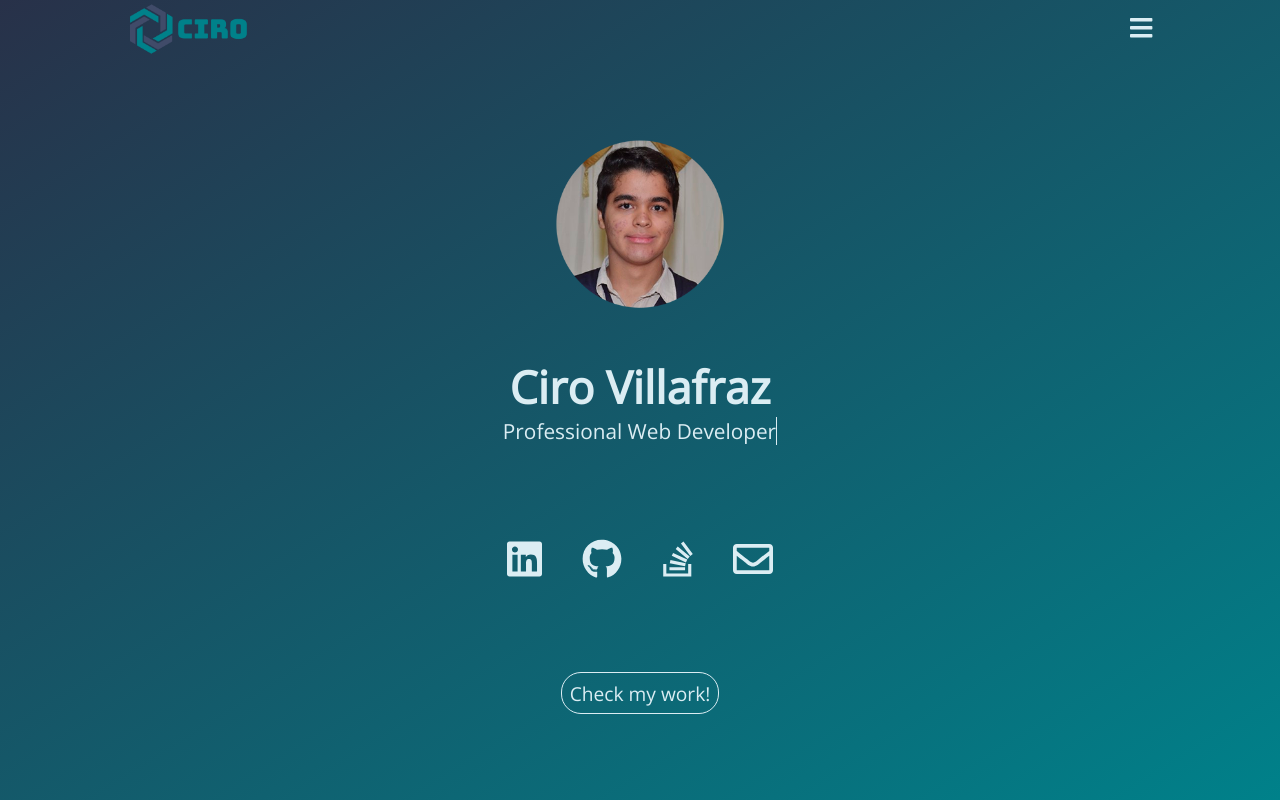
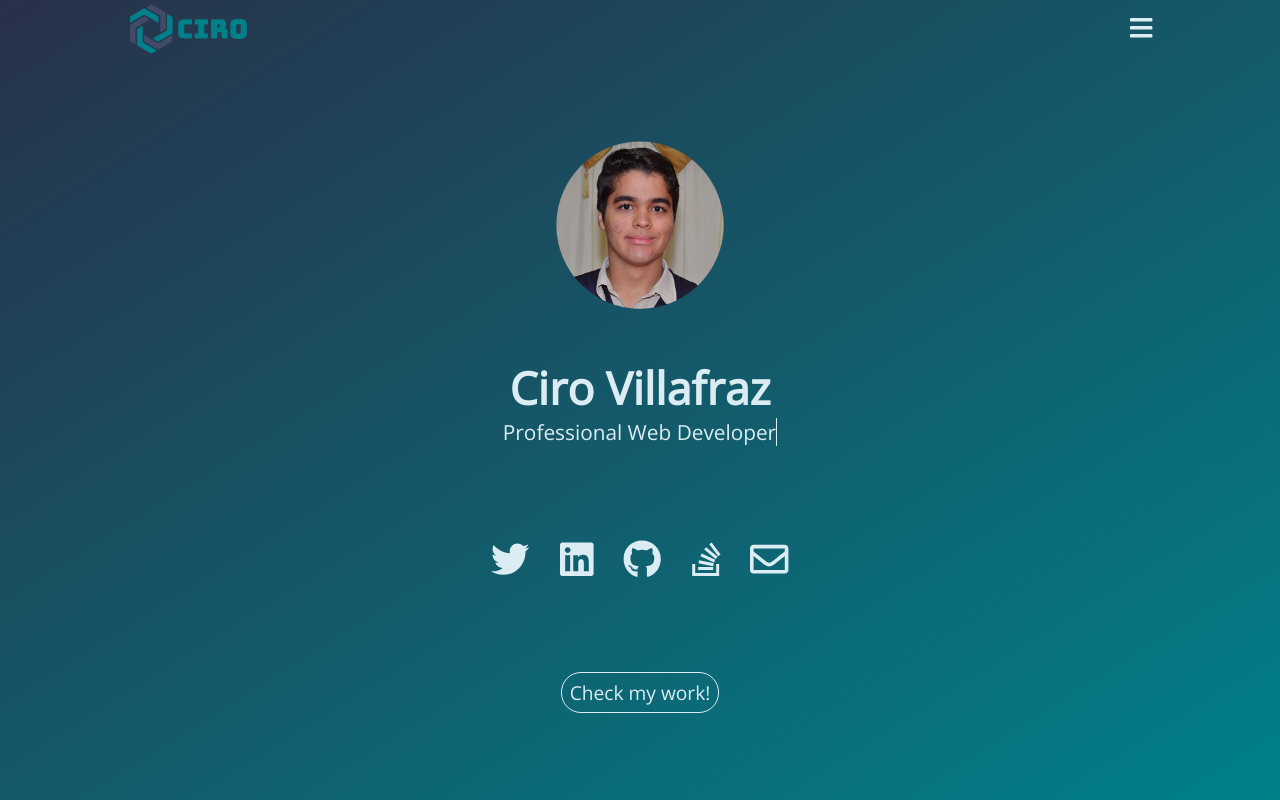
Before and after one commit to cvillafraz/Cirovcom, a React app: page /#/ in a window 1280 px wide. Built offline with nearby package versions, Linux system fonts and the light colour scheme.

Commit message:
fixed project links

```diff
--- a/package.json
+++ b/package.json
@@ -8,7 +8,7 @@
   },
   "repository": {
     "type": "git",
-    "url": ""
+    "url": "https://github.com/cvillafraz/Cirovcom"
   },
   "author": "Ciro",
   "license": "MIT",
--- a/src/components/Footer.tsx
+++ b/src/components/Footer.tsx
@@ -17,27 +17,54 @@ class Footer extends Component <any, Istate> {
     this.setState({ isModalVisible: this.state.isModalVisible ? false : true });
   }
   public render(): React.ReactNode {
-    return <React.Fragment>
-      {this.state.isModalVisible && <Modal toggle={this.handleModal}/>}
+    return (
+      <React.Fragment>
+        {this.state.isModalVisible && <Modal toggle={this.handleModal} />}
         <footer>
           <div id="contact" className="wrapper">
             <h2>Contact me!</h2>
-            <a href="https://www.linkedin.com/in/ciro-villafraz/" target="_blank">
+            <div className="social-icons">
+              <a
+                href="https://twitter.com/cvillafraz"
+                target="_blank"
+                item-prop="url"
+                aria-label="twitter"
+              >
+                <FontAwesomeIcon icon={["fab", "twitter"]} />
+              </a>
+              <a
+                href="https://www.linkedin.com/in/ciro-villafraz/"
+                target="_blank"
+                item-prop="url"
+                aria-label="linkedin"
+              >
                 <FontAwesomeIcon icon={["fab", "linkedin"]} />
               </a>
-            <a href="https://github.com/cvillafraz" target="_blank">
+              <a
+                href="https://github.com/cvillafraz"
+                target="_blank"
+                item-prop="url"
+                aria-label="github"
+              >
                 <FontAwesomeIcon icon={["fab", "github"]} />
               </a>
-            <a href="https://es.stackoverflow.com/users/103373/c-villafraz?tab=profile" target="_blank">
+              <a
+                href="https://es.stackoverflow.com/users/103373/c-villafraz?tab=profile"
+                target="_blank"
+                item-prop="url"
+                aria-label="stack overflow"
+              >
                 <FontAwesomeIcon icon={["fab", "stack-overflow"]} />
               </a>
               <a onClick={this.handleModal}>
                 <FontAwesomeIcon icon={["far", "envelope"]} />
               </a>
             </div>
+          </div>
           <p>&copy; Ciro Villafraz, 2018</p>
         </footer>
-      </React.Fragment>;
+      </React.Fragment>
+    );
   }
 }
 
--- a/src/components/Home.tsx
+++ b/src/components/Home.tsx
@@ -92,6 +92,14 @@ class Home extends Component<any, IState> {
             </div>
             <div className="social-icons">
               <a
+                href="https://twitter.com/cvillafraz"
+                target="_blank"
+                item-prop="url"
+                aria-label="twitter"
+              >
+                <FontAwesomeIcon icon={["fab", "twitter"]} />
+              </a>
+              <a
                 href="https://www.linkedin.com/in/ciro-villafraz/"
                 target="_blank"
                 item-prop="url"
--- a/src/components/Portfolio.tsx
+++ b/src/components/Portfolio.tsx
@@ -32,7 +32,7 @@ class Portfolio extends Component <Iprops, any> {
                         <h2>{item.title.rendered}</h2>
                         {Parser(item.content.rendered)}
                       </figcaption>
-                      <a href={item.link} target="_blank">
+                      <a href={item.code_link} target="_blank">
                         View project
                       </a>
                     </figure>)}
--- a/src/styles/Footer.scss
+++ b/src/styles/Footer.scss
@@ -16,6 +16,9 @@ footer p{
     background: $color3;
     padding: .7rem;
 }
+.social-icons{
+    margin: 0 auto;
+}
 #contact a{
     color:$color4;
     font-size: 1.7rem;
@@ -23,12 +26,7 @@ footer p{
         color:$color3;
     }
 }
-#contact a:nth-child(3){
-    margin: 0 1.4rem;
-}
-#contact a:last-child{
-    margin-left:1.4rem;
-}
+
 @media screen and (min-width: 768px){
     #contact h2{
         font-size: 1.7rem;
--- a/src/styles/Home.scss
+++ b/src/styles/Home.scss
@@ -71,9 +71,9 @@
         }
     }
     .social-icons{
-        width: 30%;
+        width: 32%;
     }
     .social-icons a{
-        font-size: 2.5rem;
+        font-size: 2.4rem;
     }
 }
```
Also changed, not shown: 1 other file (tests, documents, lock files or other folders). Lines whose indentation alone changed are shown as unchanged.
